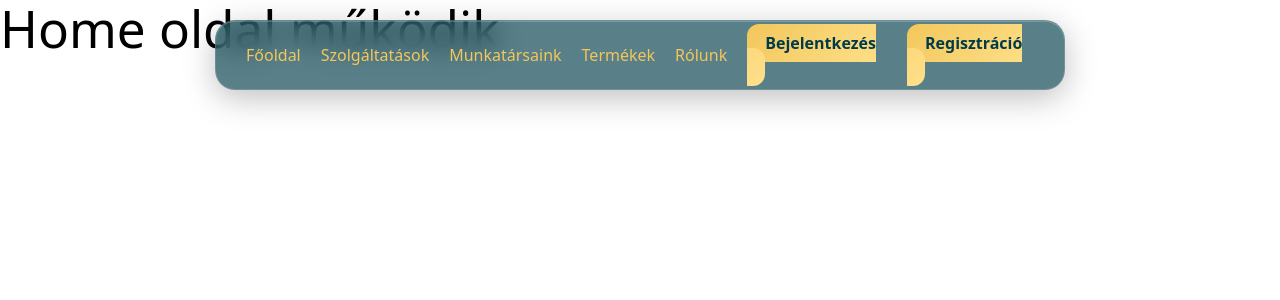
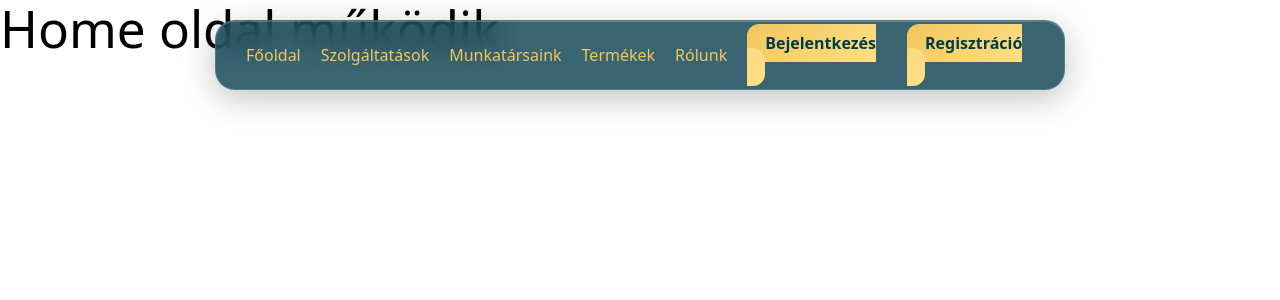
Before and after one commit to SpookyTenti/WebKer, a React (Vite) app: page / in a window 1280 px wide. Shown: the top 300 px of the page. Built offline with nearby package versions, Linux system fonts and the light colour scheme.

Commit message:
Navbar color correction

```diff
--- a/src/components/Navbar/Navbar.css
+++ b/src/components/Navbar/Navbar.css
@@ -20,7 +20,7 @@ nav > div {
   align-items: center;
   padding: 0 30px;
 
-  background: rgba(0, 59, 73, 0.65);
+  background: rgba(0, 58, 73, 0.781); /*NAVBar open szine*/
   backdrop-filter: blur(14px);
   -webkit-backdrop-filter: blur(14px);
 
@@ -124,7 +124,7 @@ nav ul li a[href='/register']:hover {
     padding: 25px 0;
     gap: 22px;
 
-    background: rgba(0, 59, 73, 0.95);
+    background: rgba(0, 58, 73, 0.877); /* lenyitott navbar szine*/
     backdrop-filter: blur(20px);
     border-radius: 20px;
 
```
